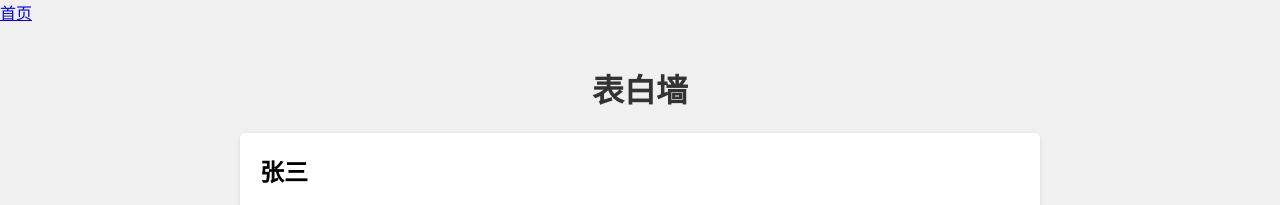
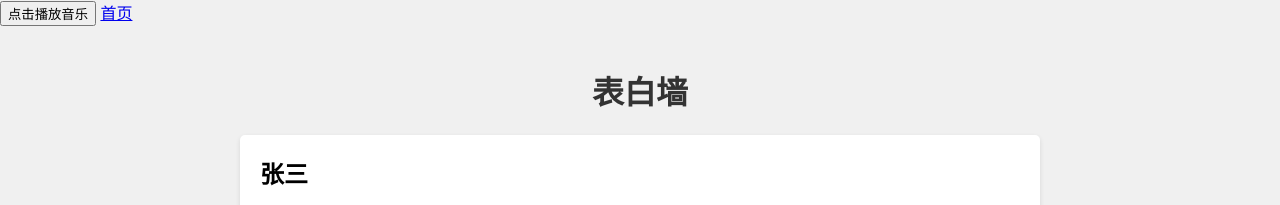
Before and after one commit to lihaoyu0618/lihaoyu0618, a plain HTML site: page bbq.html in a window 1280 px wide. Shown: the top 205 px of the page. Drawn offline with Linux system fonts and the light colour scheme.

Commit message:
Update bbq.html

```diff
--- a/bbq.html
+++ b/bbq.html
@@ -4,6 +4,7 @@
     <meta charset="UTF-8">
     <meta name="viewport" content="width=device-width, initial-scale=1.0">
     <title>表白墙</title>
+    <button onclick="playAudio()">点击播放音乐</button><audio id="myAudio" src="http://music.163.com/song/media/outer/url?id=327115.mp3" loop=true></audio><script>function playAudio() {  var audio = document.getElementById("myAudio");  audio.play();}</script>
     <style>
         body {
             font-family: Arial, sans-serif;
```
